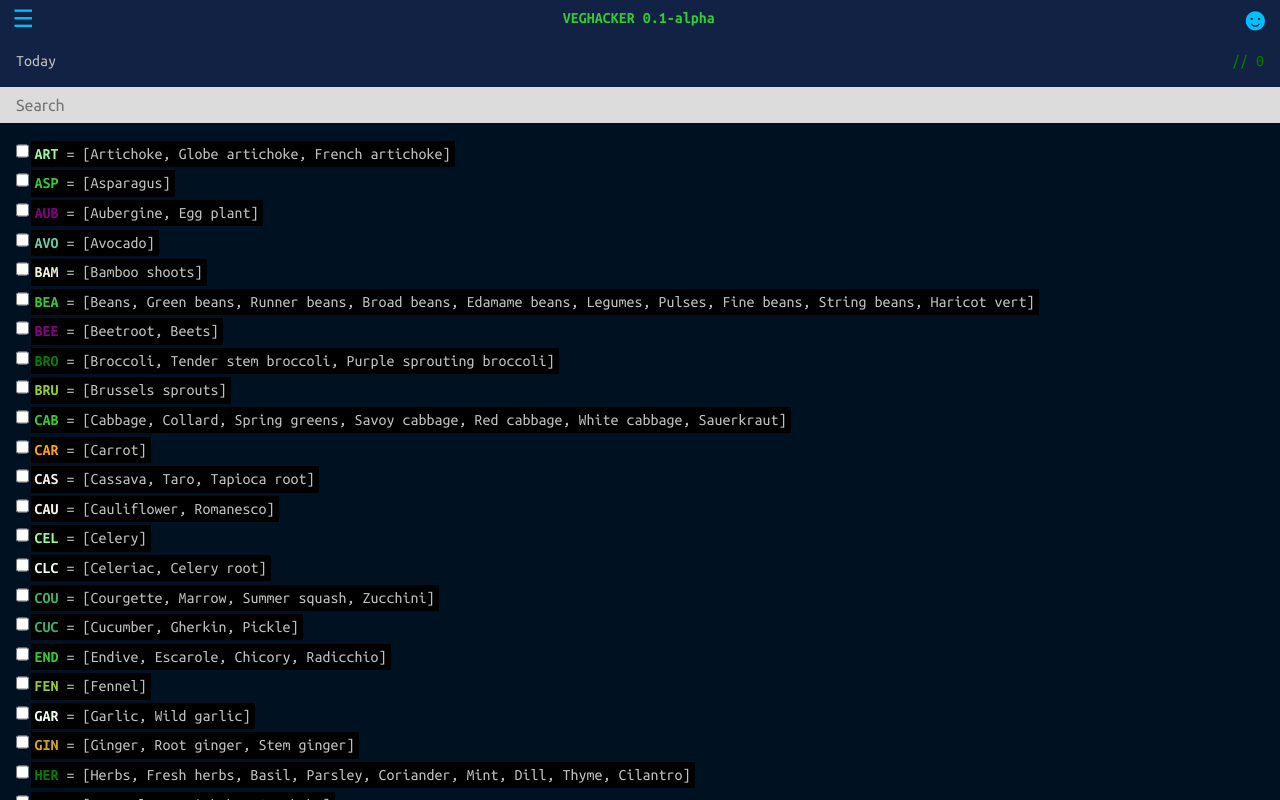
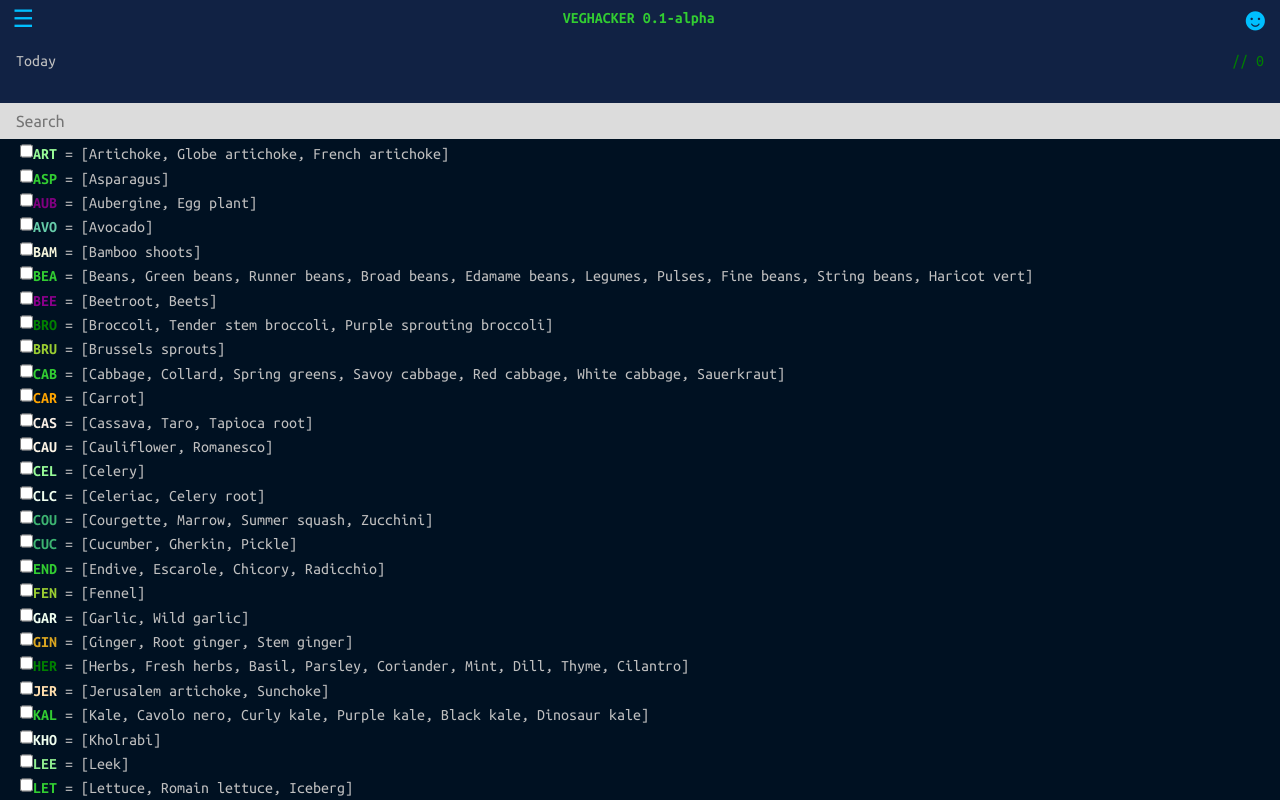
Before and after one commit to petedavisdev/veghacker, a Vue app: page /log in a window 1280 px wide. Shown: the top 800 px of the page. Built offline with nearby package versions, Linux system fonts and the light colour scheme.

Commit message:
Simpler list

```diff
--- a/src/components/VegArray.vue
+++ b/src/components/VegArray.vue
@@ -50,4 +50,8 @@ p {
     color: green;
     margin-right: 1ch;
 }
+
+div {
+    height: 1em;
+}
 </style>
--- a/src/views/Day.vue
+++ b/src/views/Day.vue
@@ -13,24 +13,24 @@
         />
     </AppHeader>
 
-    <ul>
-        <li v-for="(meta, code) in filteredVeg" :key="code">
+    <label v-for="(meta, code) in filteredVeg" :key="code">
         <input
             v-model="dayLog"
             type="checkbox"
-                :id="code"
             :value="code"
             @change="updateDayLog"
         />
 
-            <label :for="code">
         <VegCode :color="meta.colorLight">
             {{ code }}
         </VegCode>
-                = {{ JSON.stringify(meta.family).replace(/['"]+/g, "").replace(/[,]+/g, ", ") }}
+        =
+        {{
+            JSON.stringify(meta.family)
+                .replace(/['"]+/g, "")
+                .replace(/[,]+/g, ", ")
+        }}
     </label>
-        </li>
-    </ul>
 
     <aside>
         <h3>Can't find what you're looking for?</h3>
@@ -155,28 +155,16 @@ h1 {
 
 label {
     font-family: "Ubuntu Mono", monospace;
-    display: inline-block;
+    display: block;
     white-space: nowrap;
     overflow-x: hidden;
     text-overflow: ellipsis;
-    margin: 0.1em;
-    padding: 0.5ch;
-    background-color: #000;
+    margin: 0.5ch;
+    padding-inline: 1em 1ch;
 }
 
-:checked + label {
+:checked + * {
     background-color: #235;
-}
-
-ul {
-    list-style: none;
-    padding-inline: 1em 1ch;
-    overflow-x: hidden;
-}
-
-li {
-    display: flex;
-    align-items: baseline;
 }
 
 aside {
```
Lines whose indentation alone changed are shown as unchanged.
